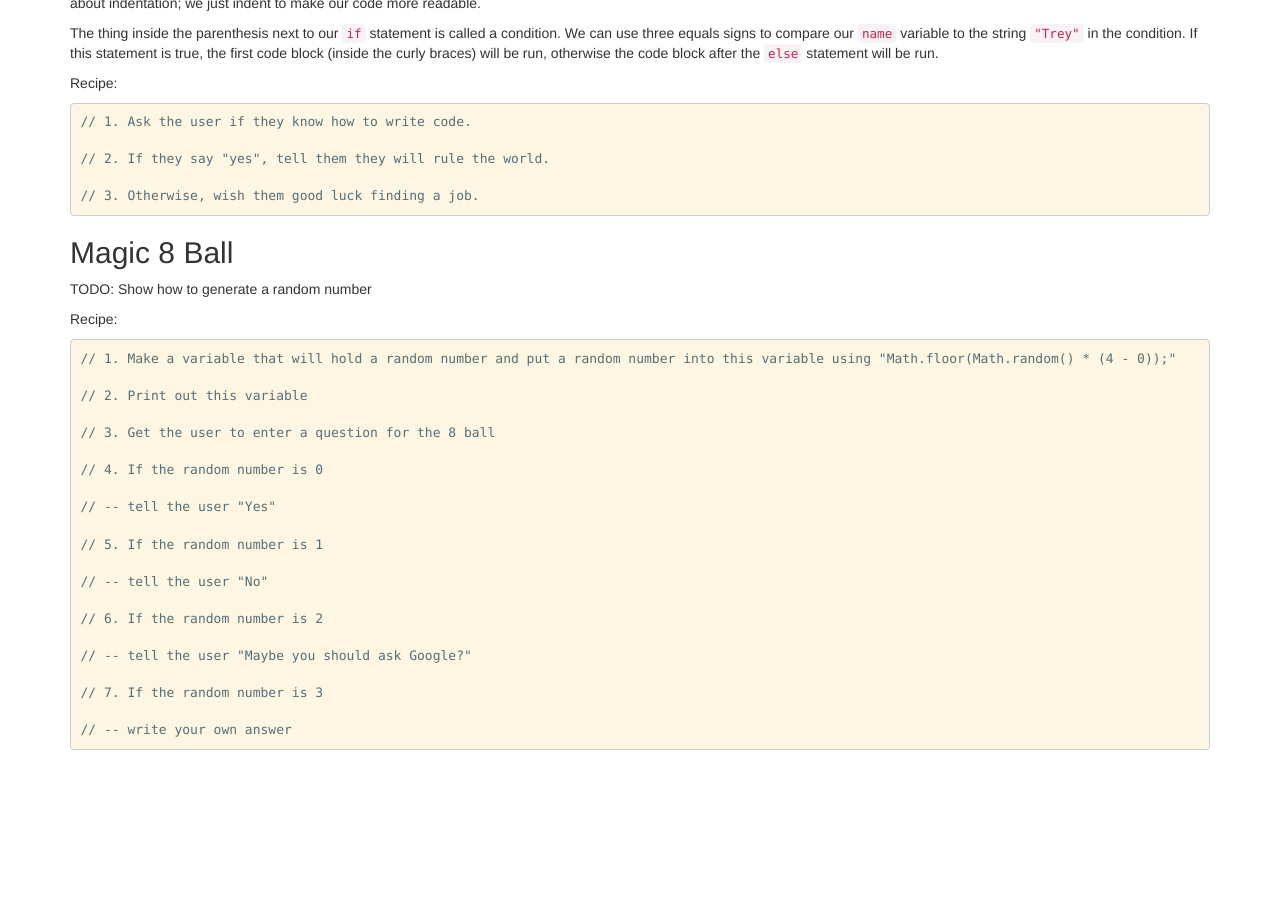
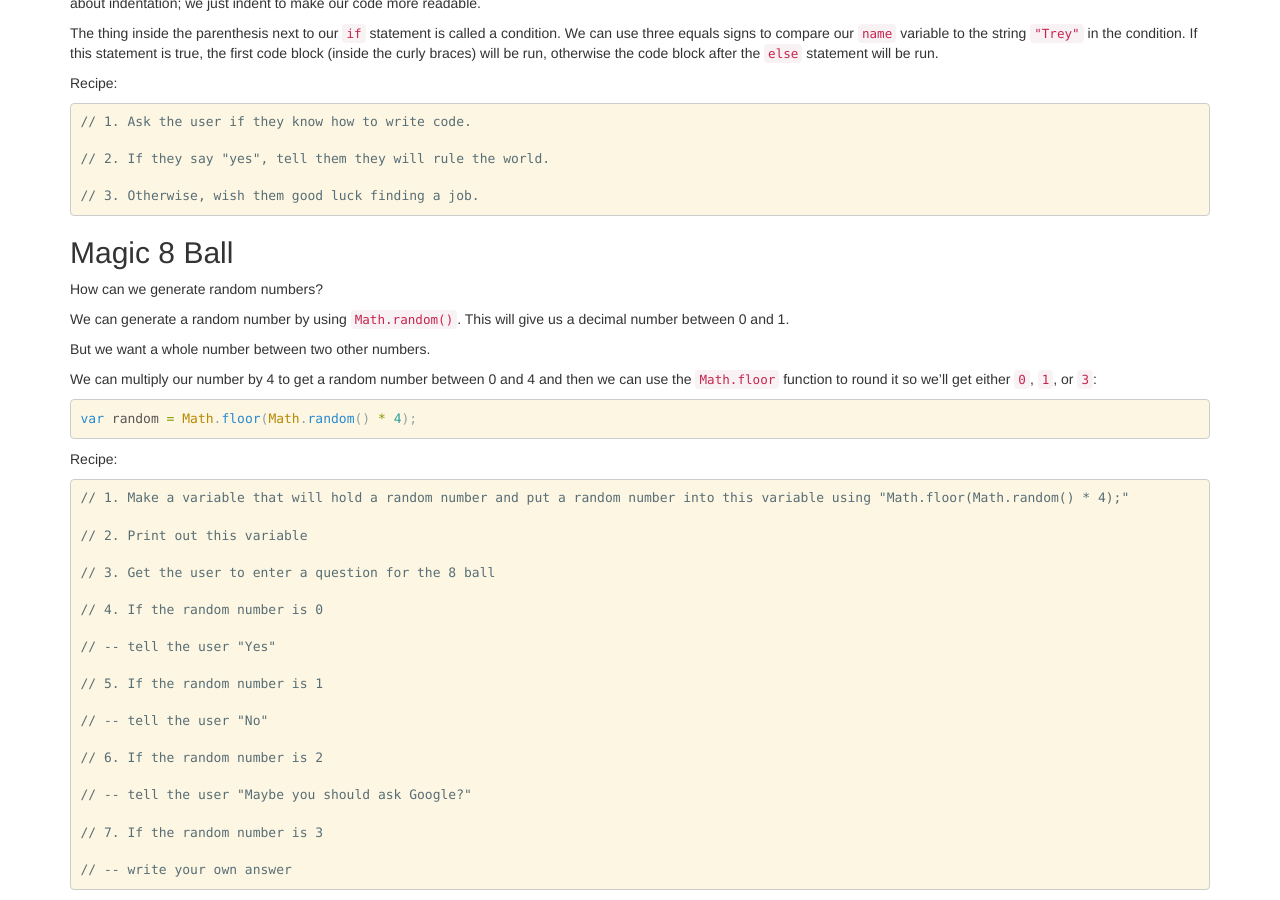
Before and after one commit to jointheleague/hour-of-code-adults, a Jekyll site: the page built from index.md, in a window 1280 px wide and 900 px high, scrolled down 1597 px. Built offline with Jekyll 4.4.1, drawn with Linux system fonts in a browser that asks for light colours; Markdown is read by kramdown in place of the engine named in the settings; before the commit the page ends 2357 px from its top, so only the background shows below that.

Commit message:
Explain generating random numbers

````diff
--- a/index.md
+++ b/index.md
@@ -114,12 +114,22 @@ Recipe:
 Magic 8 Ball
 ------------
 
-TODO: Show how to generate a random number
+How can we generate random numbers?
+
+We can generate a random number by using `Math.random()`.  This will give us a decimal number between 0 and 1.
+
+But we want a whole number between two other numbers.
+
+We can multiply our number by 4 to get a random number between 0 and 4 and then we can use the `Math.floor` function to round it so we'll get either `0`, `1`, or `3`:
+
+```js
+var random = Math.floor(Math.random() * 4);
+```
 
 Recipe:
 
 ```js
-// 1. Make a variable that will hold a random number and put a random number into this variable using "Math.floor(Math.random() * (4 - 0));"
+// 1. Make a variable that will hold a random number and put a random number into this variable using "Math.floor(Math.random() * 4);"
 
 // 2. Print out this variable
 
````
Also changed, not shown: answers.md (+2 -2 lines).
